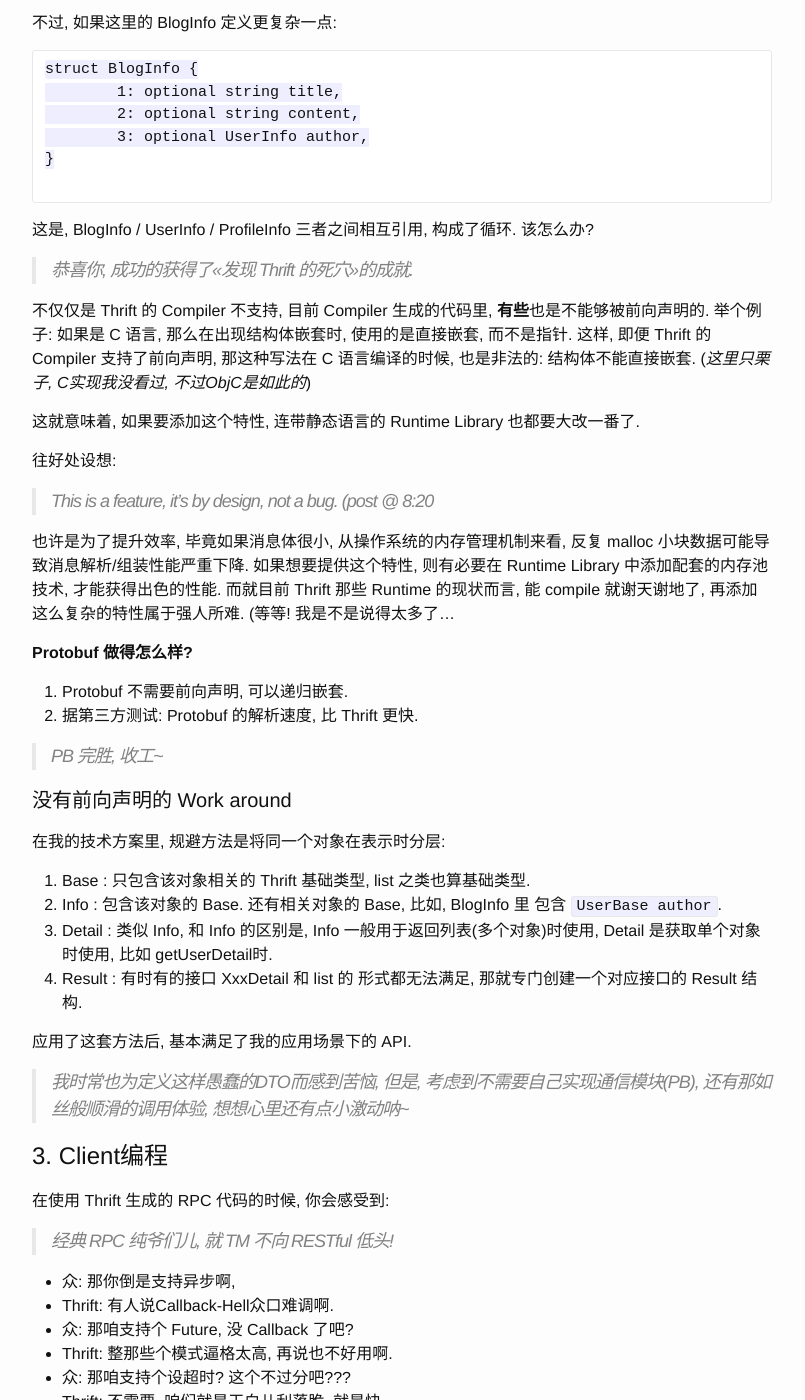
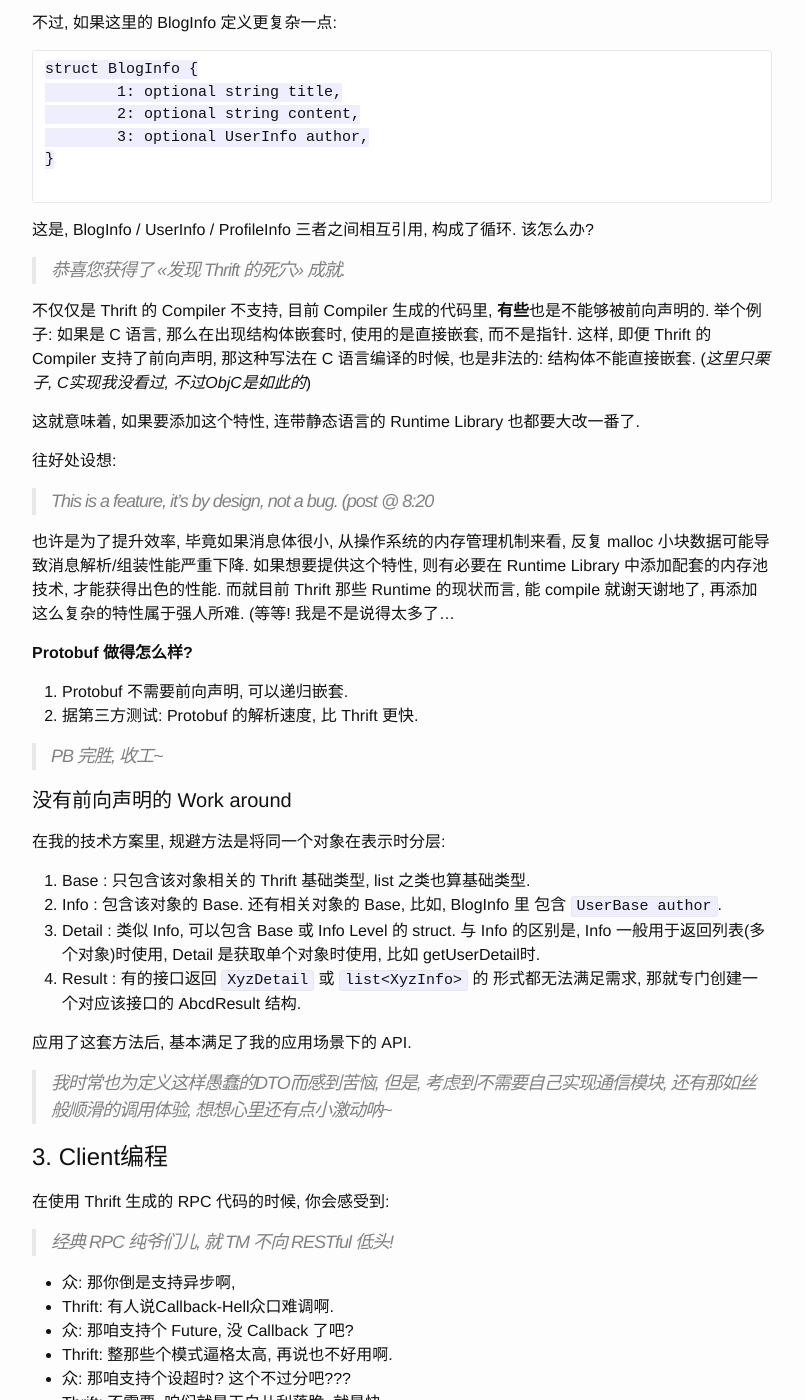
Before and after one commit to semicircle/semicircle.github.io, a Jekyll site: the page built from _posts/2015-01-19-thrift-get-away-from-pitfalls.markdown, in a window 1280 px wide and 1400 px high, scrolled down 2633 px. Shown: the whole window, without its empty margins (238-1043 px from the left). Built offline with Jekyll 4.4.1, drawn with Linux system fonts in a browser that asks for light colours; Markdown is read by kramdown in place of the engine named in the settings.

Commit message:
i'm wasting time here.

```diff
--- a/_posts/2015-01-19-thrift-get-away-from-pitfalls.markdown
+++ b/_posts/2015-01-19-thrift-get-away-from-pitfalls.markdown
@@ -129,7 +129,7 @@ struct BlogInfo {
 
 这是, BlogInfo / UserInfo / ProfileInfo 三者之间相互引用, 构成了循环. 该怎么办?
 
-> 恭喜你, 成功的获得了<<发现 Thrift 的死穴>>的成就.
+> 恭喜您获得了 <<发现 Thrift 的死穴>> 成就.
 
 不仅仅是 Thrift 的 Compiler 不支持, 目前 Compiler 生成的代码里, **有些**也是不能够被前向声明的. 举个例子: 如果是 C 语言, 那么在出现结构体嵌套时, 使用的是直接嵌套, 而不是指针. 这样, 即便 Thrift 的 Compiler 支持了前向声明, 那这种写法在 C 语言编译的时候, 也是非法的: 结构体不能直接嵌套. (*这里只栗子, C实现我没看过, 不过ObjC是如此的*)
 
@@ -154,12 +154,12 @@ struct BlogInfo {
 
 1. Base : 只包含该对象相关的 Thrift 基础类型, list<string> 之类也算基础类型.
 2. Info : 包含该对象的 Base. 还有相关对象的 Base, 比如, BlogInfo 里 包含 `UserBase author`.
-3. Detail : 类似 Info, 和 Info 的区别是, Info 一般用于返回列表(多个对象)时使用, Detail 是获取单个对象时使用, 比如 getUserDetail时.
-4. Result : 有时有的接口 XxxDetail 和 list<XxxInfo> 的 形式都无法满足, 那就专门创建一个对应接口的 Result 结构.
+3. Detail : 类似 Info, 可以包含 Base 或 Info Level 的 struct. 与 Info 的区别是, Info 一般用于返回列表(多个对象)时使用, Detail 是获取单个对象时使用, 比如 getUserDetail时.
+4. Result : 有的接口返回 `XyzDetail` 或 `list<XyzInfo>` 的 形式都无法满足需求, 那就专门创建一个对应该接口的 AbcdResult 结构.
 
 应用了这套方法后, 基本满足了我的应用场景下的 API.
 
-> 我时常也为定义这样愚蠢的DTO而感到苦恼, 但是, 考虑到不需要自己实现通信模块(PB), 还有那如丝般顺滑的调用体验, 想想心里还有点小激动呐~
+> 我时常也为定义这样愚蠢的DTO而感到苦恼, 但是, 考虑到不需要自己实现通信模块, 还有那如丝般顺滑的调用体验, 想想心里还有点小激动呐~
 
 # 3. Client编程
 
```
